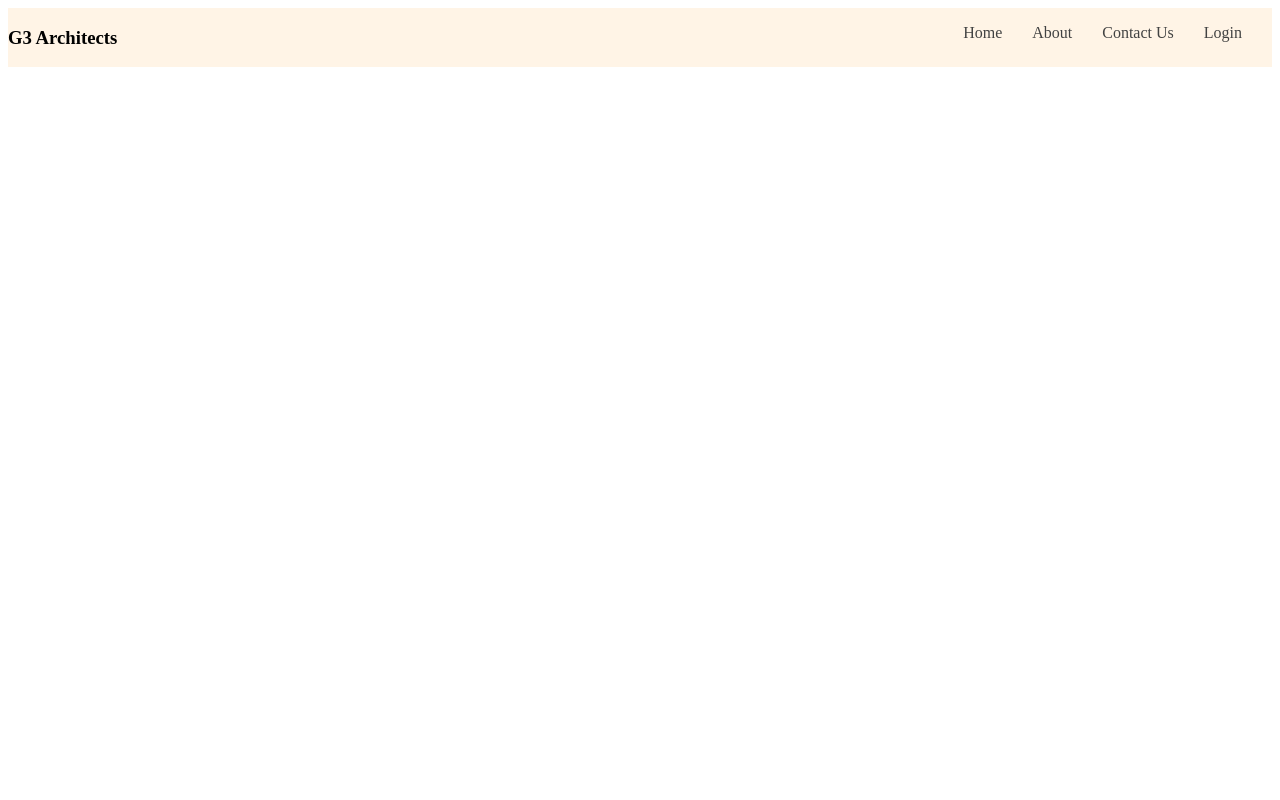
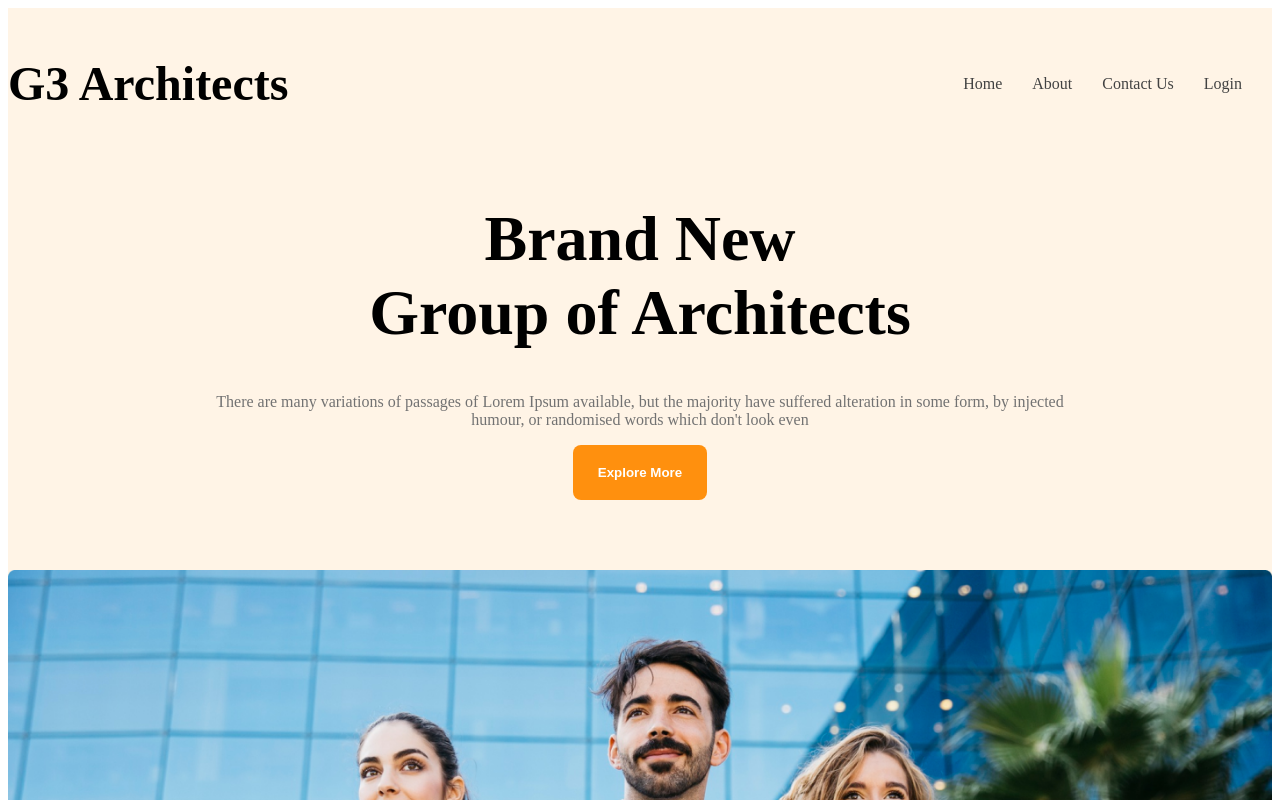
Before and after one commit to sanjoynath-coder/G3-architects-website, a plain HTML site: page index.html in a window 1280 px wide. Shown: the top 800 px of the page. Drawn offline with Linux system fonts and the light colour scheme.

Commit message:
added the banner section container

```diff
--- a/index.html
+++ b/index.html
@@ -9,8 +9,11 @@
 </head>
 
 <body class=".work-sans-font">
+
     <header class="bg-light">
+
         <nav class="navbar display-flex">
+
             <h3 class="brand"> G3 Architects</h3>
             <ul class="nav-link display-flex">
                 <!-- li.nav-item*4>a.nav-link -->
@@ -23,7 +26,15 @@
 
         </nav>
         <div class="banner">
-
+          <div class="banner-content">
+            <h1 class="banner-title">
+                Brand New <br>
+                Group of Architects
+            </h1>
+            <p class="banner-discription text-light-gray">There are many variations of passages of Lorem Ipsum available, but the majority have suffered alteration in some form, by injected humour, or randomised words which don't look even</p>
+            <button class="button-primary">Explore More</button>
+          </div>
+            <img class="banner-image" src="/images/banner.png" alt="">
         </div>
     </header>
     <main>
--- a/styles/architects.css
+++ b/styles/architects.css
@@ -26,14 +26,28 @@
     background-color:rgba(255, 144, 14, 0.1)
 }
 
+.button-primary{
+    font-size: 1.25ram;
+    font-weight: 600;
+    border-radius: 8px;
+    border:none;
+    background-color: #FF900E;
+    color:#FFFFFF;
+    padding:20px 25px;
 
+}
 /* header styles */
 
 /* navbar releated styles */
 .navbar {
     justify-content: space-between;
+    align-items: center;
 }
 
+.brand{
+    font-weight: bold;
+    font-size: 3rem;
+}
 .nav-item {
     list-style: none;
     margin-right: 30px;
@@ -44,7 +58,31 @@
     font-weight: 500;
 }
 
-.navbar, Banner{
+.navbar, .banner{
     max-width: 1440;
     margin:0 auto;
 }
+/* banner releated sryles */
+.banner-content{
+    max-width: 850px;
+    margin:0 auto;
+    text-align:center;
+    margin-bottom: 70px;
+}
+.banner-title{
+    font: weight 700px;
+    font-size:4rem;
+}
+.banner-discription{
+    font-size:1rem;
+}
+.banner-image{
+    width:100%;
+}
+
+/* responsive media query */
+@media screen and(max-width:576px) {
+    .navbar, .nav-link{
+        flex-direction:column;
+    }
+}
```
